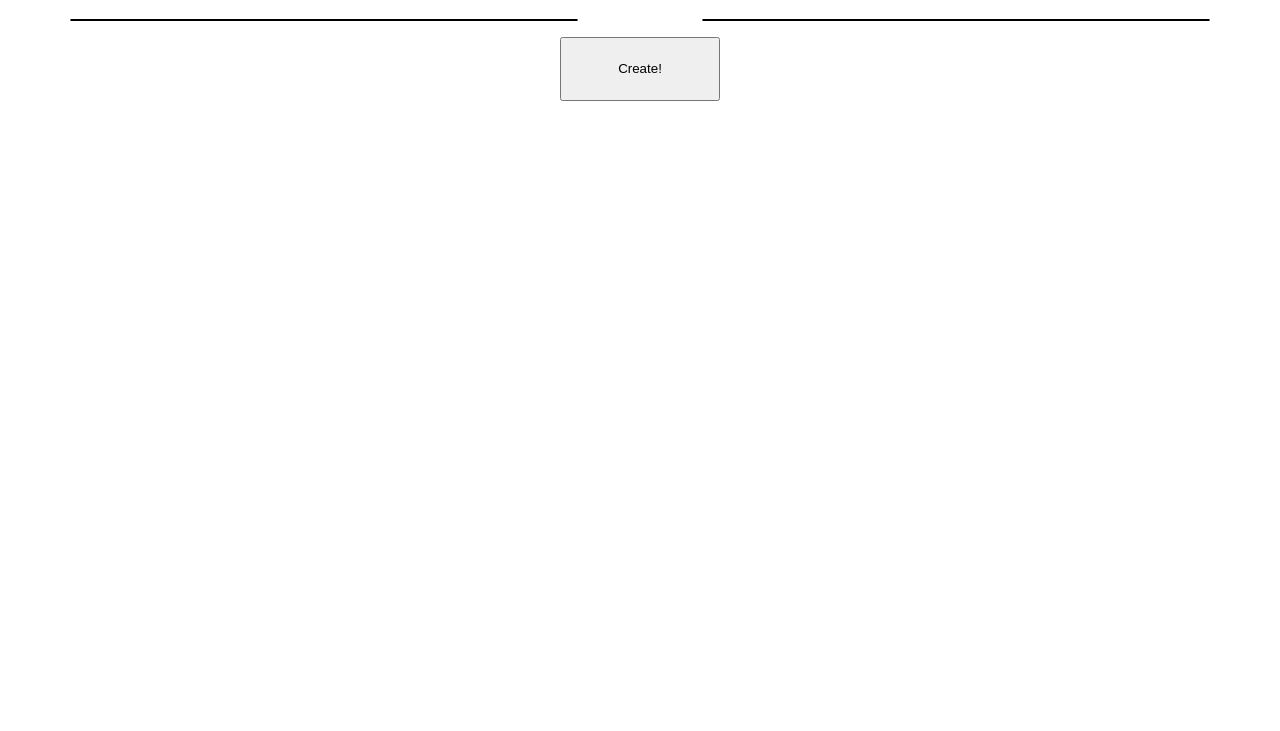
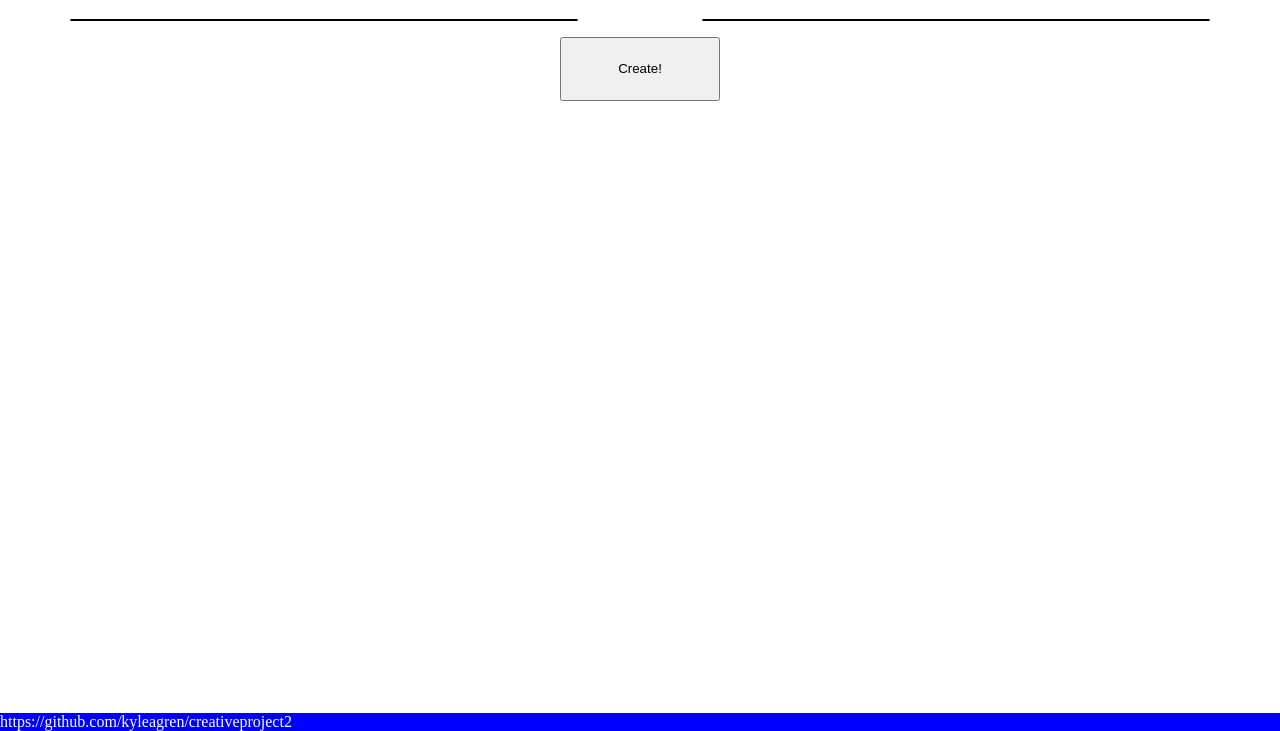
Before and after one commit to kyleagren/creativeproject2, a plain HTML site: page index.html in a window 1280 px wide. Shown: the part 69-800 px from the top of the page. Drawn offline with Linux system fonts and the light colour scheme.

Commit message:
Add footer

```diff
--- a/index.html
+++ b/index.html
@@ -17,5 +17,8 @@
     <button id="playButton">Create!</button>
     <div id="results"></div>
     <script text="type/javascript" src="script.js"></script>
+    <footer>
+        https://github.com/kyleagren/creativeproject2
+    </footer>
 </body>
 </html>
--- a/styles.css
+++ b/styles.css
@@ -35,3 +35,13 @@ button {
     height: 4rem;
     width: 10rem;
 }
+
+footer {
+    position: fixed;
+    left: 0;
+    bottom: 0;
+    width: 100%;
+    background-color: blue;
+    color: white;
+    margin-bottom: 0px;
+}
```
